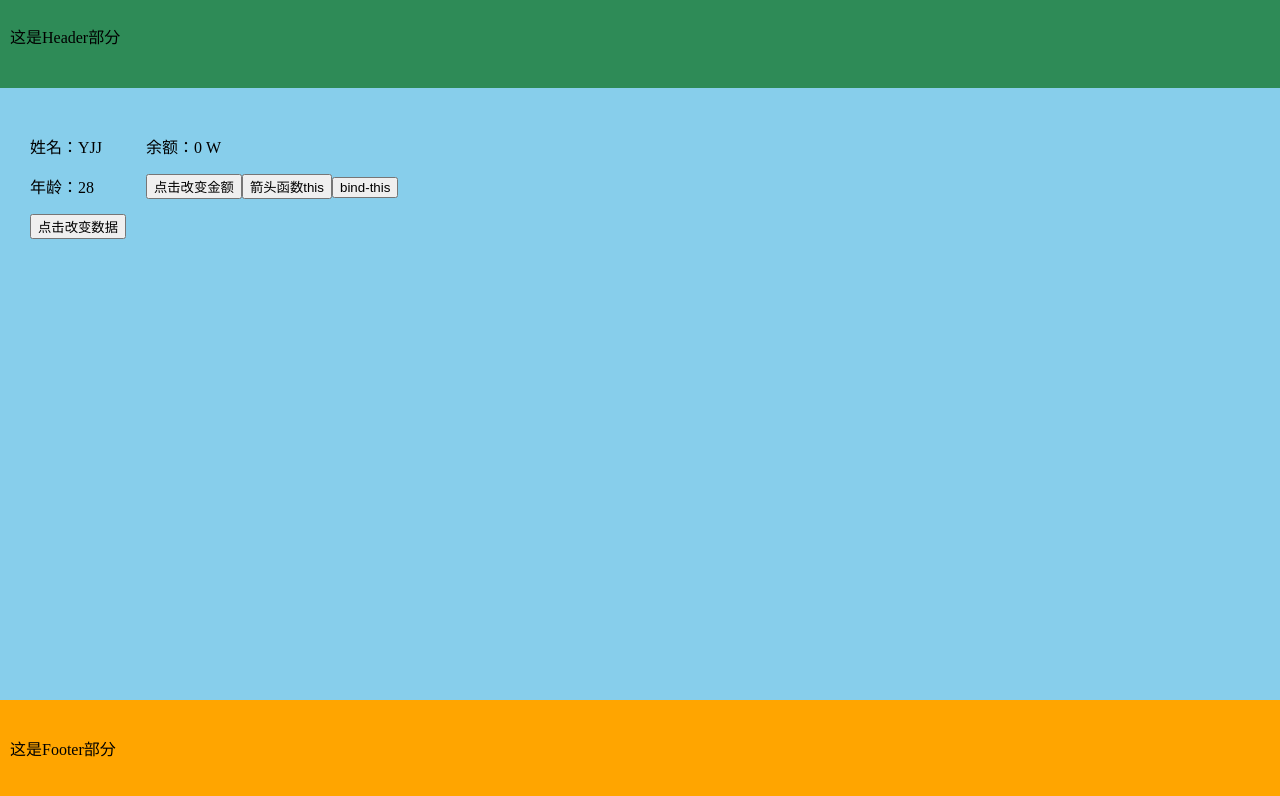
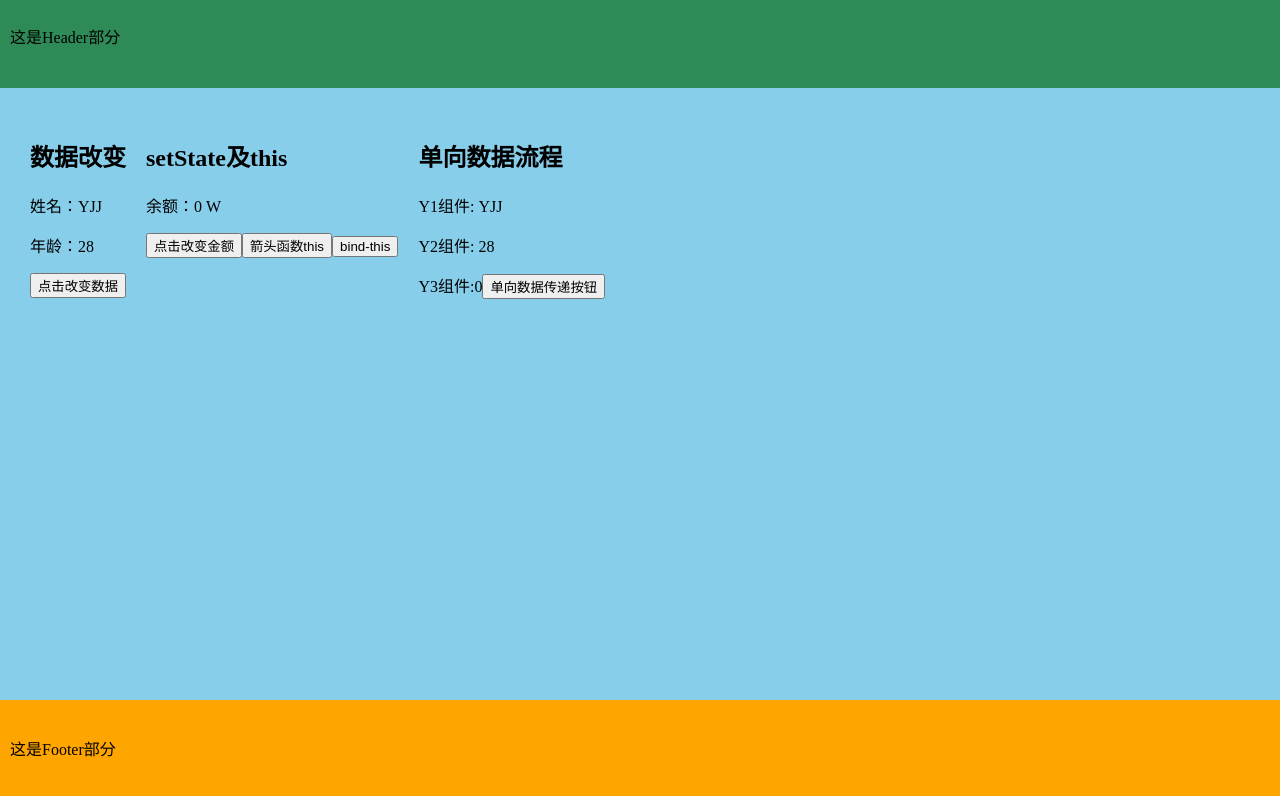
Before and after one commit to jiao-yangIT/react-pro, a React (Create React App) app: page / in a window 1280 px wide. Shown: the top 796 px of the page. Built offline with nearby package versions, Linux system fonts and the light colour scheme.

Commit message:
feat: 单向数据传递

```diff
--- a/src/components/Home.js
+++ b/src/components/Home.js
@@ -1,5 +1,6 @@
 import React, { Component } from 'react';
 import Layout from "./Layout";
+import Y1 from './Y1'
 
 class Home extends Component {
     //类组件中默认存在一个state属性，是一个对象，可以用于保存当前组件的数据
@@ -51,21 +52,33 @@ class Home extends Component {
         console.log(this)
         console.log('这是普通函数的方式，使用this')
     }
+
+    // 定义状态的更新方法，当前只负责定义，在想要修改的地方进行调用
+    // 传的参若与取得参数一致，可以直接写参数名字，setState中，若接收的参数，与要去的参数一直，则也可以省略 this.setState({name: name, age: age})
+    handleToData = ({name, age})=> {
+        this.setState({name, age})
+    }
     render() {
         return(
             <>
                 <Layout>
                     <div  style={{display: 'flex'}}>
                         <div>
+                            <h2>数据改变</h2>
                             <p>姓名：{ this.state.name}</p>
                             <p>年龄：{ this.state.age}</p>
                             <button onClick={this.handleClick}>点击改变数据</button>
                         </div>
                         <div>
+                            <h2>setState及this</h2>
                             <p>余额：{ this.state.money } W</p>
                             <button onClick={this.handleClickMoney}>点击改变金额</button>
                             <button onClick={()=> {this.handleClickThis()}}>箭头函数this</button>
                             <button onClick={this.handleClickThis.bind(this)}>bind-this</button>
+                        </div>
+                        <div>
+                            <h2>单向数据流程</h2>
+                            <Y1 {...this.state} change={this.handleToData}></Y1>
                         </div>
                     </div>
                 </Layout>
--- /dev/null
+++ b/src/components/Y1.js
@@ -0,0 +1,11 @@
+import React from 'react';
+import Y2 from './Y2';
+
+function Y1(props) {
+    return(
+        <>
+            Y1组件: {props.name}   <Y2 { ...props}></Y2>
+        </>
+    )
+}
+export default Y1
--- /dev/null
+++ b/src/components/Y2.js
@@ -0,0 +1,11 @@
+import React from 'react';
+import Y3 from './Y3';
+
+function Y2(props) {
+    return(
+        <>
+            <p>Y2组件: {props.age} </p> <Y3 {...props}></Y3>
+        </>
+    )
+}
+export default Y2
--- /dev/null
+++ b/src/components/Y3.js
@@ -0,0 +1,12 @@
+import React from 'react';
+
+function Y3(props) {
+    return(
+        <>
+            Y3组件:
+            {props.money}
+            <button onClick={()=> { props.change({name: 'YJJ01', age: 30}) }}>单向数据传递按钮</button>
+        </>
+    )
+}
+export default Y3
```
